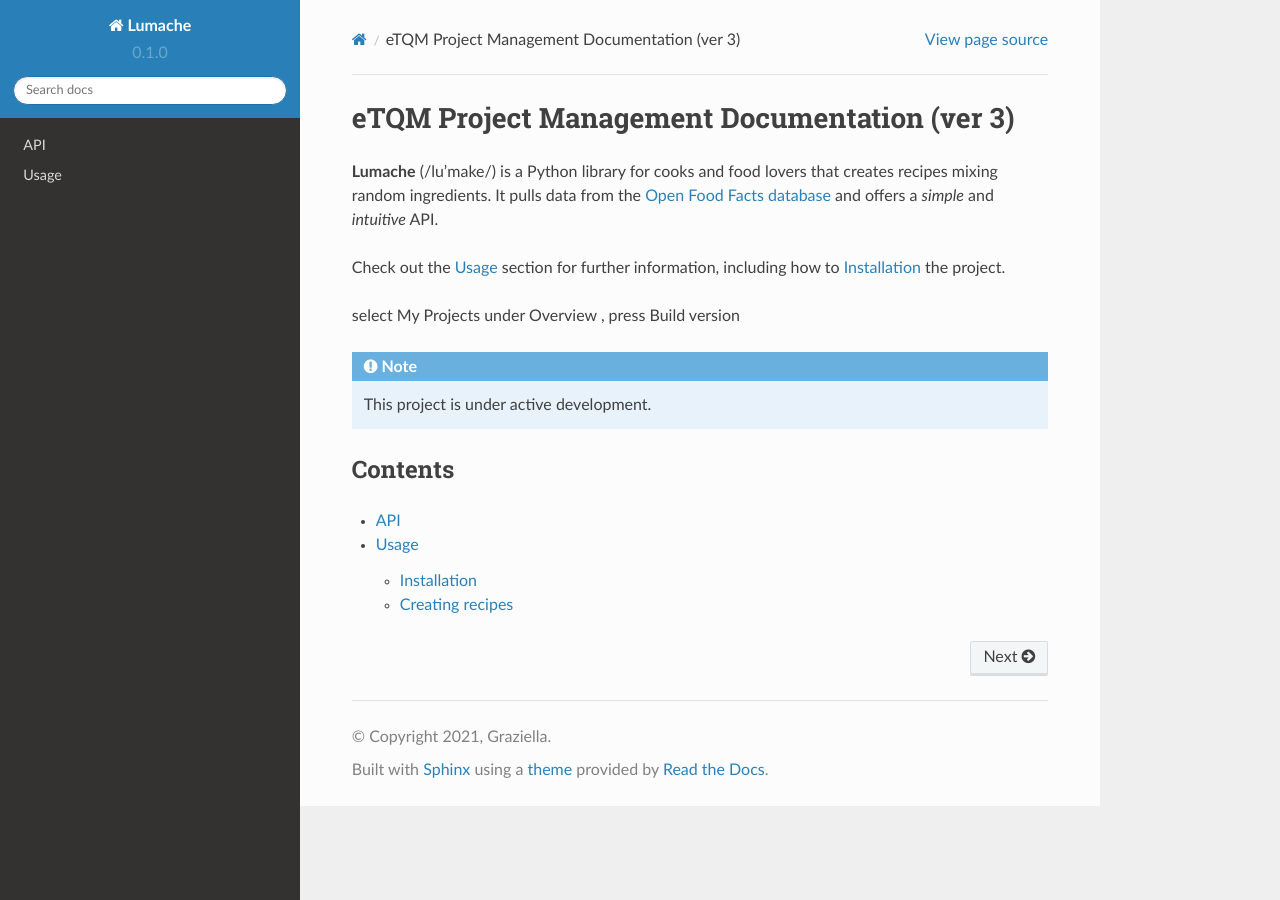
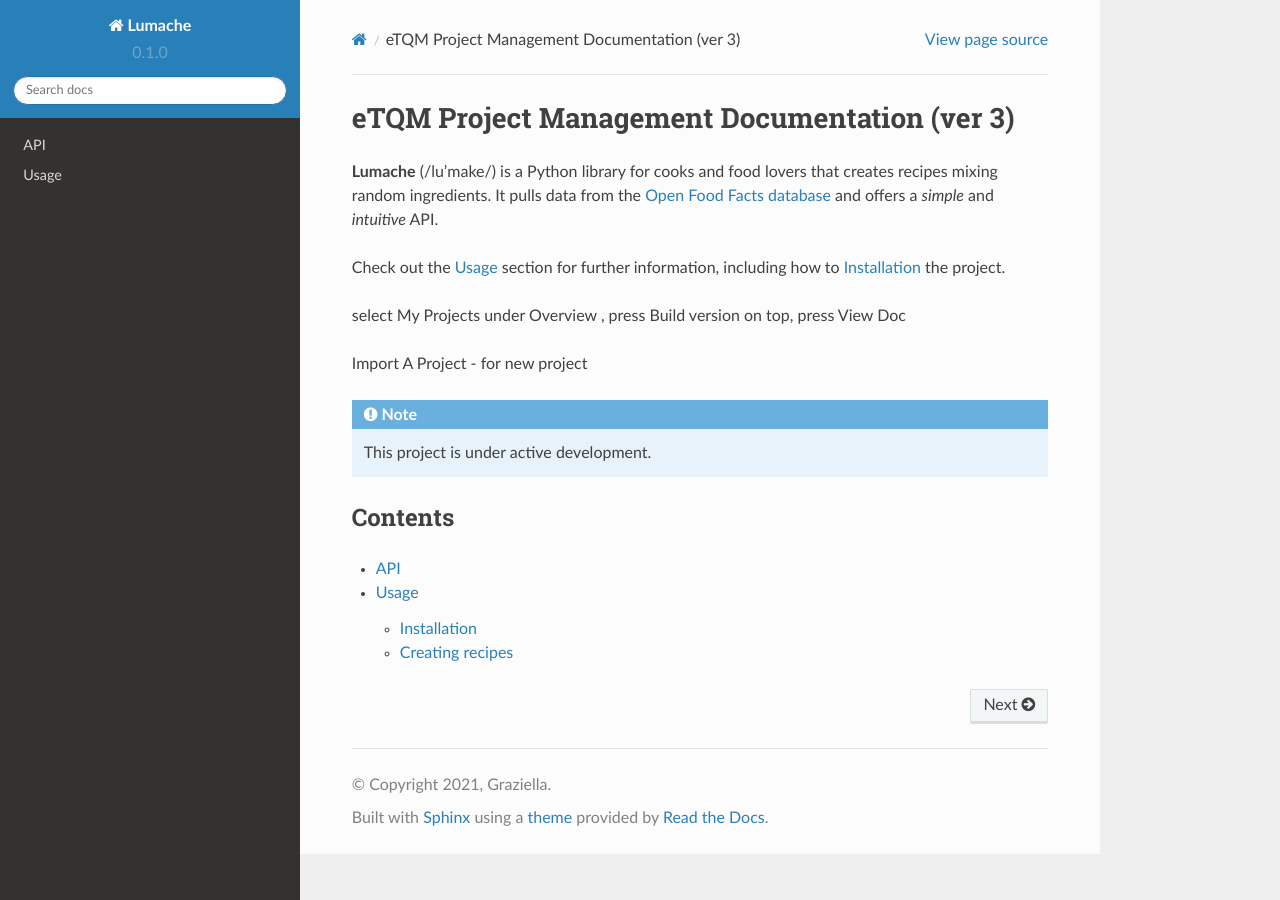
Before and after one commit to wookfai/manual, a Sphinx documentation site: the page built from docs/source/index.rst, in a window 1280 px wide. Built offline with Sphinx 7.4.7 and the Read the Docs theme 2.0.0, drawn with Linux system fonts in a browser that asks for light colours.

Commit message:
Update index.rst

```diff
--- a/docs/source/index.rst
+++ b/docs/source/index.rst
@@ -11,7 +11,9 @@ how to :ref:`installation` the project.
 
 select My Projects
 under Overview , press Build version
+on top, press View Doc
 
+Import A Project - for new project
 
 
 .. note::
```
